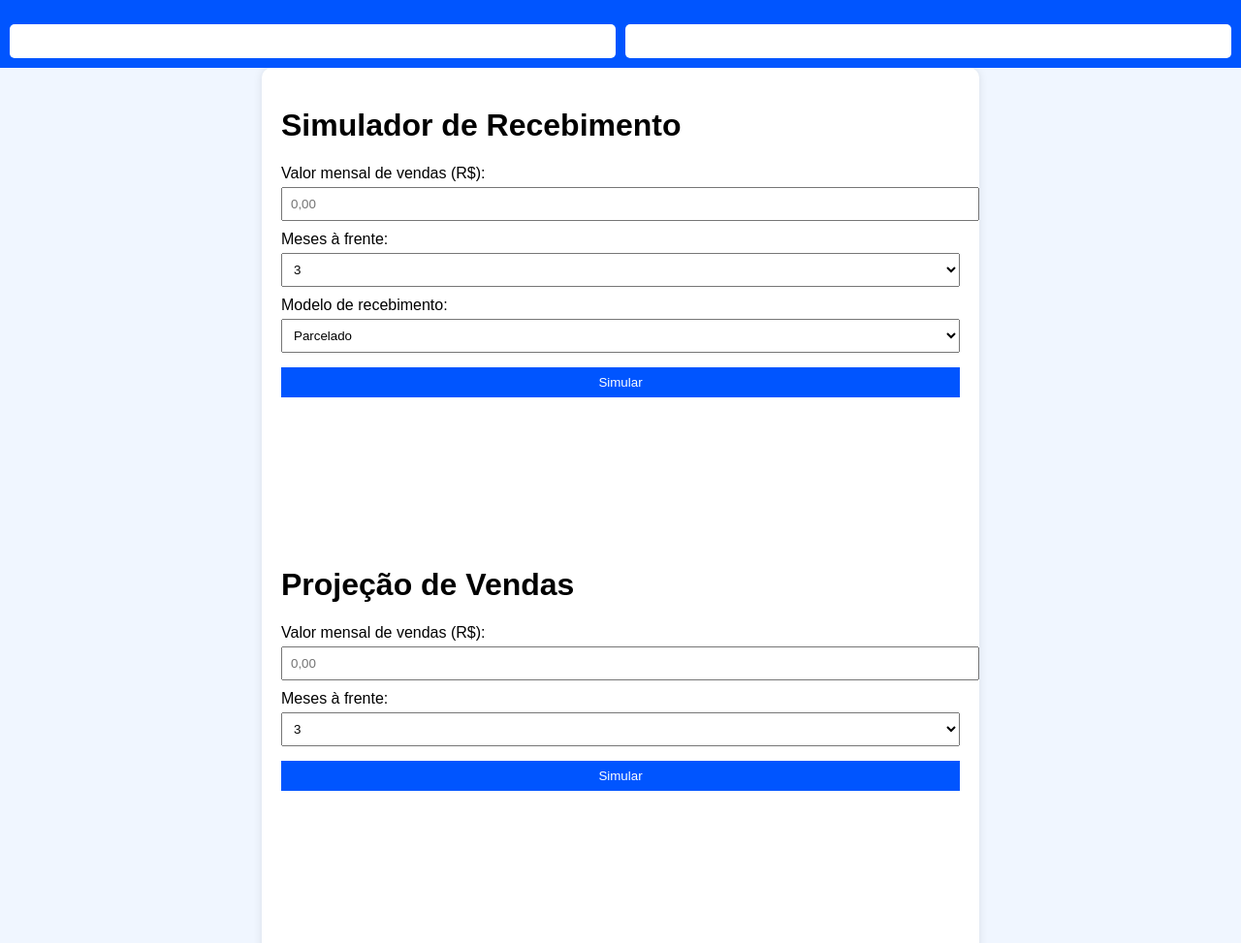
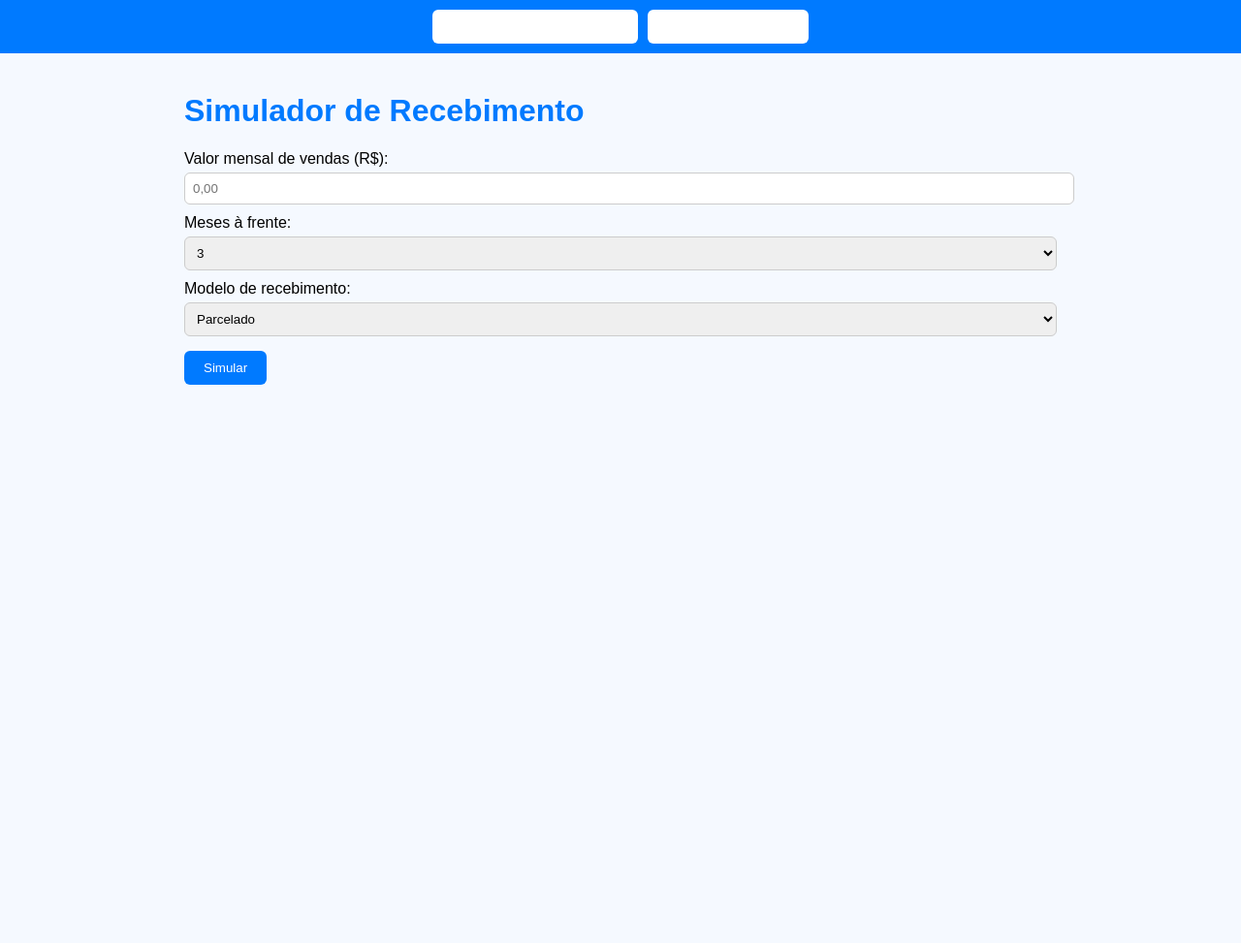
Before and after one commit to felipeluc/proje-ocomercial, a plain HTML site: page index.html in a window 1280 px wide. Shown: the top 973 px of the page at 97% size. After the commit the page ends 800 px from the top, so only its background shows below. Drawn offline with nearby package versions, Linux system fonts and the light colour scheme.

Commit message:
Update style.css

```diff
--- a/style.css
+++ b/style.css
@@ -1,47 +1,39 @@
 body {
   font-family: Arial, sans-serif;
+  background: #f5f9ff;
   margin: 0;
-    background: #f0f6ff;
+  padding: 0;
 }
 
 .menu {
-    background: #0055ff;
+  display: flex;
+  justify-content: center;
+  background: #007aff;
   padding: 10px;
-    display: flex;
-    gap: 10px;
-    position: sticky;
-    top: 0;
 }
 
 .menu button {
   background: white;
   border: none;
-    padding: 10px 15px;
-    border-radius: 5px;
+  padding: 10px 20px;
+  margin: 0 5px;
+  border-radius: 6px;
+  cursor: pointer;
   font-weight: bold;
-    cursor: pointer;
 }
 
 .menu button:hover {
-    background: #e0e0e0;
+  background: #e6e6e6;
 }
 
-.tela {
-    display: none;
+.container {
+  max-width: 900px;
+  margin: auto;
   padding: 20px;
 }
 
-.tela.ativa {
-    display: block;
-}
-
-.container {
-    background: white;
-    padding: 20px;
-    border-radius: 10px;
-    max-width: 700px;
-    margin: auto;
-    box-shadow: 0 0 10px rgba(0,0,0,0.1);
+h1 {
+  color: #007aff;
 }
 
 label {
@@ -49,19 +41,36 @@ label {
   margin-top: 10px;
 }
 
-input, select, button {
+input, select {
   width: 100%;
   padding: 8px;
   margin-top: 5px;
+  border-radius: 6px;
+  border: 1px solid #ccc;
 }
 
 button {
-    background: #0055ff;
+  background: #007aff;
   color: white;
+  padding: 10px 20px;
+  border-radius: 6px;
   border: none;
   margin-top: 15px;
+  cursor: pointer;
 }
 
 button:hover {
-    background: #0044cc;
+  background: #005ecb;
 }
+
+.grafico-container {
+  margin-top: 20px;
+}
+
+.sistema {
+  display: none;
+}
+
+.sistema.ativo {
+  display: block;
+}
```
Lines whose indentation alone changed are shown as unchanged.
